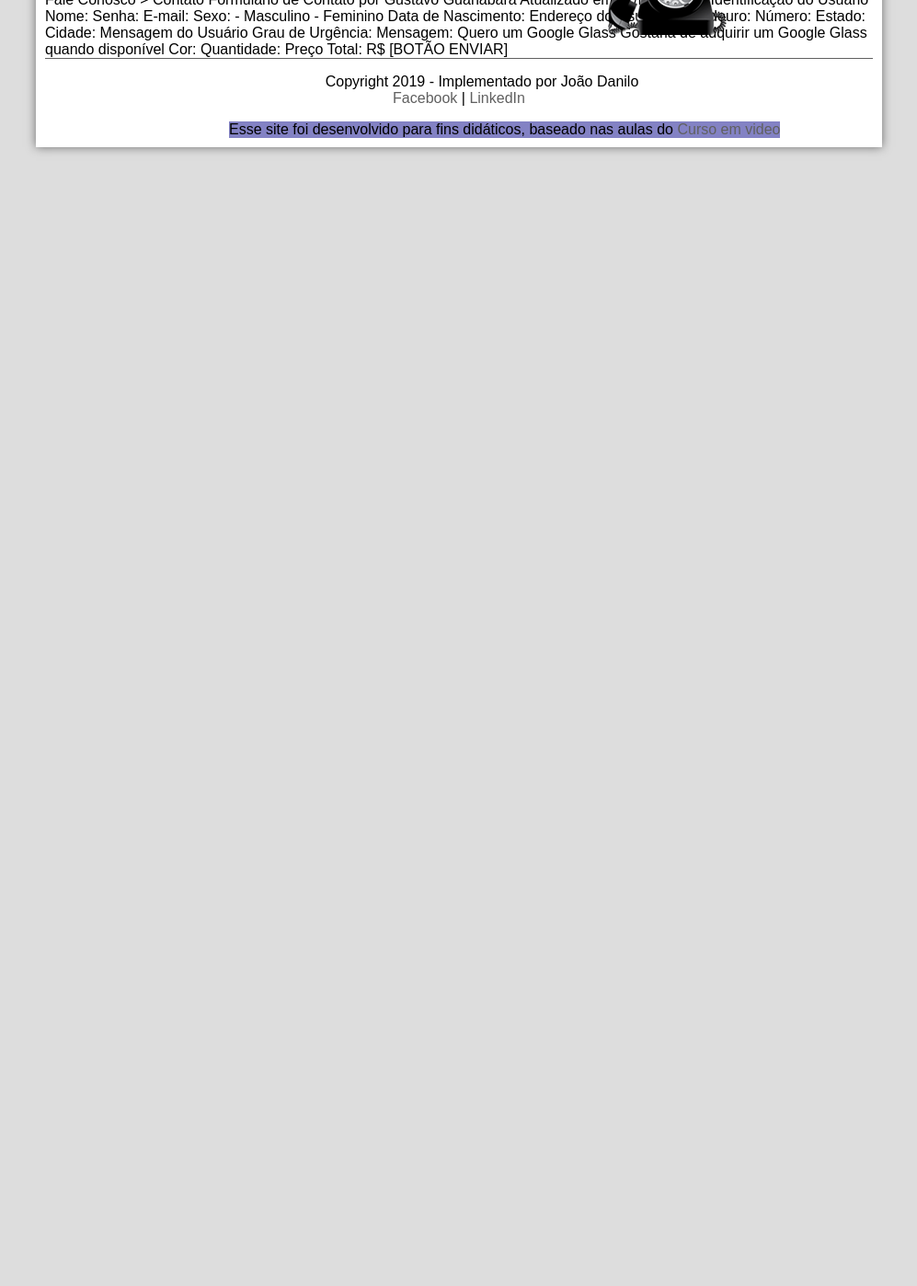
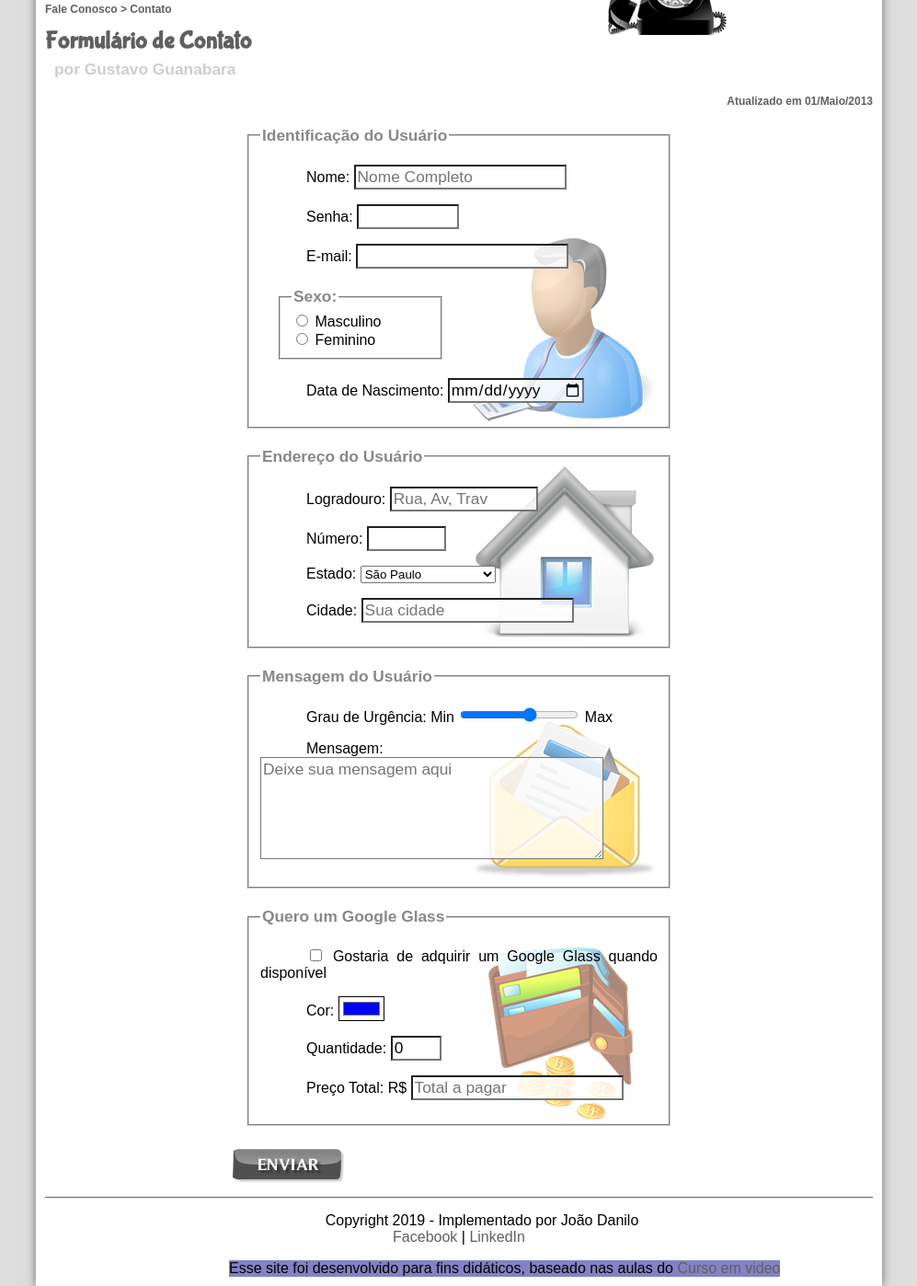
Before and after one commit to joaodanilo1992/PrimeiroSite, a plain HTML site: page fale-conosco.html in a window 1280 px wide. Shown: the part 185-1583 px from the top of the page at 92% size, without its empty margins (141-1138 px from the left). Before the commit the page ends 800 px from the top, so only its background shows below. Drawn offline with Linux system fonts and the light colour scheme.

Commit message:
Site finalizado

```diff
--- a/_css/form.css
+++ b/_css/form.css
@@ -0,0 +1,50 @@
+@charset "UTF-8";
+
+form {
+    width: 500px;
+    margin: auto;
+}
+
+input, textarea {
+    font-family: sans-serif;
+    font-weight: normal;
+    font-size: 13pt;
+    background-color: rgba(255,255,255,0.8);
+
+}
+
+input:hover, textarea:hover {
+    background-color: #ddd;
+}
+
+legend {
+    color: #888;
+    font-weight: bold;
+    font-size: 13pt;
+    font-family: sans-serif;
+}
+
+fieldset {
+    border-color: #cecece;
+    margin: 20px;
+}
+
+fieldset#sexo {
+    width: 150px;
+}
+
+fieldset#usuario {
+    background: url("../_imagens/icone-contato.png") no-repeat 95% 95%;
+}
+
+fieldset#endereco {
+    background: url("../_imagens/icone-endereco.png") no-repeat 95% 95%;
+}
+
+fieldset#mensagem {
+    background: url("../_imagens/icone-mensagem.png") no-repeat 95% 95%;
+}
+
+fieldset#pedido {
+    background: url("../_imagens/icone-pagamento.png") no-repeat 95% 95%;
+}
--- a/fale-conosco.html
+++ b/fale-conosco.html
@@ -4,7 +4,15 @@
     <meta charset="UTF-8">
     <title>Tudo sobre Google Glass</title>
     <link rel="stylesheet" href="_css/estilo.css"/>
+    <link rel="stylesheet" href="_css/form.css">
     <script language="javascript" src="_javascript/funcoes.js"></script>
+    <script>
+        function calcTotal() {
+            let qtd = document.getElementById("cQtd").value;
+            tot = qtd*1500;
+            document.getElementById("cTot").value = tot;
+        }
+    </script>
 </head>
 <body>
     <div id="interface">
@@ -27,40 +35,114 @@
                 </ul>
             </nav>
         </header>
+        <section id="corpo-full">
+            <article id="noticia-principal">
+                <header id="cabecalho-artigo">
+                    <hgroup>
+                        <h3>Fale Conosco > Contato</h3>
+                        <h1>Formulário de Contato</h1>
+                        <h2>por Gustavo Guanabara</h2>
+                        <h3 class="direita">Atualizado em 01/Maio/2013</h3>
+                    </hgroup>
+                </header>
+                <form method="post" id="fContato" action="" oninput="calcTotal()">
+                    <fieldset id="usuario">
+                        <legend>Identificação do Usuário</legend>
+                        <p>
+                            <label for="cNome">Nome: </label>
+                            <input type="text" name="tNome" id="cNome" size="20" maxlength="30" placeholder="Nome Completo"/>
+                        </p>
+                        <p>
+                            <label for="cSenha">Senha: </label>
+                            <input type="password" name="tSenha" id="cSenha" size="8" maxlength="8"/>
+                        </p>
+                        <p>
+                            <label for="cMail">E-mail: </label>
+                            <input type="email" name="tMail" id="cMail" size="20" maxlength="40">
+                        </p>
+                        <fieldset id="sexo">
+                            <legend>Sexo:</legend>
+                            <input type="radio" name="tSexo" id="cMasc"/> <label for="cMasc">Masculino</label>
+                            <br/>
+                            <input type="radio" name="tSexo" id="cFemi"/> <label for="cFemi">Feminino</label>
+                        </fieldset>
+                        <p>
+                            <label for="cNasc">Data de Nascimento: </label>
+                            <input type="date" name="tNasc" id="cNasc"/>
+                        </p>
+                    </fieldset>
+                    <fieldset id="endereco">
+                        <legend>Endereço do Usuário</legend>
+                        <p>
+                            <label for="cRua"> Logradouro: </label>
+                           <input type="text" name="tRua" id="cRua" size="13" maxlength="80" placeholder="Rua, Av, Trav"/>
+                        </p>
+                        <p>
+                            <label for="cNum">Número: </label>
+                            <input type="number" name="tNum" id="cNum" min="0" max="9999"/>
+                        </p>
+                        <p>
+                            <label for="cEst">Estado: </label>
+                            <select name="tEst" id="cEst">
+                                <optgroup label="Região Sudeste">
+                                        <option value="RJ">Rio de Janeiro</option>
+                                        <option selected value="SP">São Paulo</option>
+                                        <option value="MG">Minas Gerais</option>
+                                </optgroup>
+                                <optgroup label="Região Sul">
+                                        <option value="PR">Paraná</option>
+                                        <option value="SC">Santa Catarina</option>
+                                        <option value="RS">Rio Grande do Sul</option>
+                                </optgroup>
+                            </select>
+                        </p>
+                        <p>
+                            <label for="cCid">Cidade: </label>
+                            <input type="text" name="tCid" id="cCid" maxlength="40" size="20" placeholder="Sua cidade" list="cidades"/>
+                            <datalist id="cidades">
+                                <option value="Rio de Janeiro"></option>
+                                <option value="Nova Iguaçu"></option>
+                                <option value="Niterói"></option>
+                                <option value="Belford Roxo"></option>
+                            </datalist>
+                        </p>
+                    </fieldset>
+                    <fieldset id="mensagem">
+                        <legend>Mensagem do Usuário</legend>
+                        <p>
+                            <label for="cUrg">Grau de Urgência: </label>
+                            Min <input type="range" name="tUrg" id="cUrg" min="0" max="10" step="2"/> Max
+                        </p>
+                        <p>
+                            <label for="cMsg">Mensagem: </label>
+                            <textarea name="tMsg" id="cMsg" cols="35" rows="5" placeholder="Deixe sua mensagem aqui"></textarea>
+                        </p>
+                    </fieldset>
+                    <fieldset id="pedido">
+                        <legend>Quero um Google Glass</legend>
+                        <p>
+                            <input type="checkbox" name="tPed" id="cPed">
+                            <label for="cPed">Gostaria de adquirir um Google Glass quando disponível </label>
+                        </p>
+                        <p>
+                            <label for="cCor">Cor: </label>
+                            <input type="color" name="tColor" id="cColor" value="#0000FF">
+                        </p>
+                        <p>
+                            <label for="cQtd">Quantidade: </label>
+                            <input type="number" name="tQtd" id="cQtd" min="0" max="5" value="0">
+                        </p>
+                        <p>
+                            <label for="cTot">Preço Total: R$ </label>
+                            <input type="text" name="tTot" id="cTot" placeholder="Total a pagar" readonly>
+                        </p>
+                    </fieldset>
 
-Fale Conosco > Contato
-Formulário de Contato
-por Gustavo Guanabara
-Atualizado em 01/Maio/2013
-
-Identificação do Usuário
-    Nome:
-    Senha:
-    E-mail:
-    Sexo:
-        - Masculino
-        - Feminino
-    Data de Nascimento:
-
-Endereço do Usuário
-    Logradouro:
-    Número:
-    Estado:
-    Cidade:
-
-Mensagem do Usuário
-    Grau de Urgência:
-    Mensagem:
-
-Quero um Google Glass
-    Gostaria de adquirir um Google Glass quando disponível
-    Cor:
-    Quantidade:
-    Preço Total: R$
-
-
-[BOTÃO ENVIAR]
-
+                    <!-- <input type="submit" value="Enviar"> -->
+                    <input type="image" src="_imagens/botao-enviar.png">
+                </form>
+            </article>
+        </section>
         <footer id="rodape">
             <p>Copyright 2019 - Implementado por João Danilo <br/>
             <a target="_blank" href="https://www.facebook.com/joao.danilo.9">Facebook</a> |
```
Lines whose indentation alone changed are shown as unchanged.
